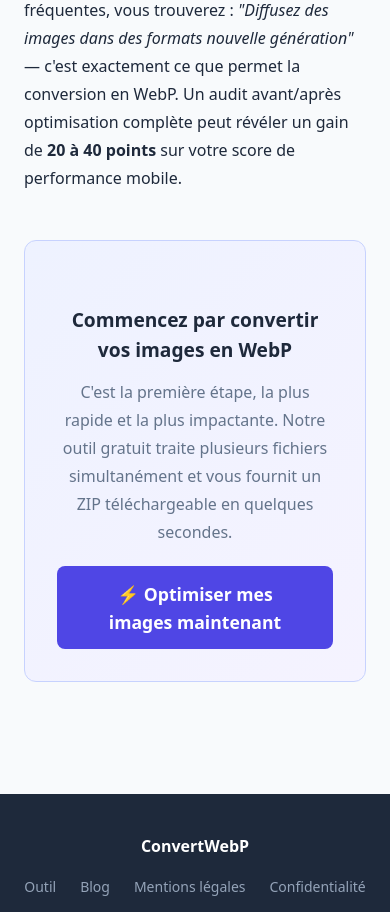
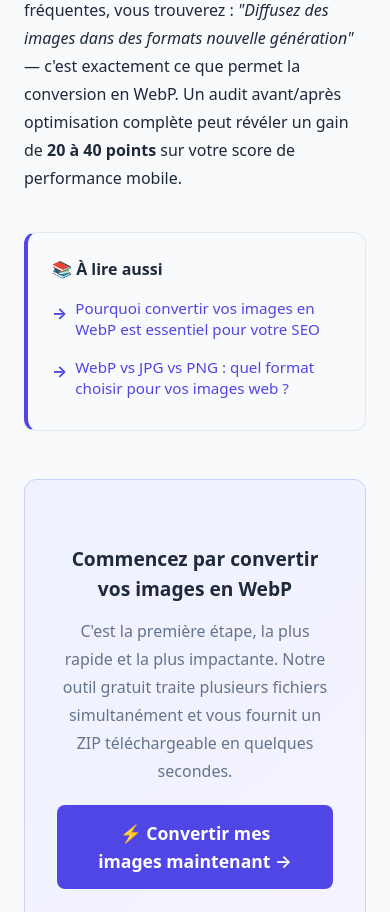
Before and after one commit to davidpatrypro-gi/convertisseur-webp, a FastAPI app: page /blog/optimiser-images-vitesse-site-google in a window 390 px wide. Shown: the part 5588-6500 px from the top of the page. Run offline with FastAPI, Linux system fonts and the light colour scheme.

Commit message:
a11y: contrast, touch targets, internal linking, URL normalization
Accessibilite (WCAG 2.1 AA):
- --success: #10B981 -> #0E7A4F (2.54:1 -> 5.36:1 sur blanc)
- min-height: 44px sur .btn, .btn-sm, .file-remove (cibles tactiles)
- aria-label descriptifs sur 6 liens 'Lire l'article' (index + blog/index)
- footer-links: min-height 44px sur mobile

Maillage interne:
- Section 'A lire aussi' dans les 3 articles (cross-links entre articles)
- CTA 'Convertir mes images maintenant' -> / dans chaque article
- Lien contextuel ConvertWebP -> / dans article optimiser

CSS article-related: bordure gauche violette, liste avec fleches

main.py:
- Middleware normalize_url : trailing slash + majuscules -> 301

robots.txt: pointe deja vers https://convertwebp.fr/sitemap.xml

Co-Authored-By: Claude Sonnet 4.6 <noreply@anthropic.com>

```diff
--- a/main.py
+++ b/main.py
@@ -40,6 +40,21 @@ async def add_performance_headers(request: Request, call_next):
     response.headers["X-Frame-Options"]        = "SAMEORIGIN"
     response.headers["Referrer-Policy"]        = "strict-origin-when-cross-origin"
     return response
+
+
+@app.middleware("http")
+async def normalize_url(request: Request, call_next):
+    """301 : URLs majuscules → minuscules, trailing slash (hors racine)."""
+    path = request.url.path
+    new_path = None
+    if path != "/" and path.endswith("/"):
+        new_path = path.rstrip("/")
+    elif path != path.lower():
+        new_path = path.lower()
+    if new_path:
+        url = str(request.url).replace(path, new_path, 1)
+        return RedirectResponse(url=url, status_code=301)
+    return await call_next(request)
 
 
 @app.middleware("http")
--- a/static/style.css
+++ b/static/style.css
@@ -11,7 +11,7 @@
   --border:        #E2E8F0;
   --text:          #1E293B;
   --text-muted:    #64748B;
-  --success:       #10B981;
+  --success:       #0E7A4F;   /* sombre : ratio 5.37:1 sur blanc ✓ */
   --success-bg:    #D1FAE5;
   --danger:        #EF4444;
   --radius:        12px;
@@ -77,6 +77,7 @@ a:hover { text-decoration: underline; }
   border-radius: var(--radius-sm); border: none;
   font-size: 1rem; font-weight: 600; cursor: pointer;
   transition: all var(--transition); text-decoration: none;
+  min-height: 44px; /* WCAG 2.5.5 — cible tactile ≥ 44 px */
 }
 .btn-primary  { background: var(--primary); color: white; }
 .btn-primary:hover { background: var(--primary-dark); transform: translateY(-1px); box-shadow: 0 4px 12px rgba(79,70,229,.35); }
@@ -84,9 +85,9 @@ a:hover { text-decoration: underline; }
 .btn-outline  { background: transparent; color: var(--primary); border: 1.5px solid var(--primary); }
 .btn-outline:hover { background: var(--primary); color: white; }
 .btn-success  { background: var(--success); color: white; }
-.btn-success:hover { background: #059669; }
+.btn-success:hover { background: #096040; }
 .btn-lg       { padding: .85rem 2rem; font-size: 1.1rem; }
-.btn-sm       { padding: .4rem .9rem; font-size: .875rem; }
+.btn-sm       { padding: .4rem .9rem; font-size: .875rem; min-height: 44px; }
 .btn-full     { width: 100%; }
 
 /* ── Hero ───────────────────────────────────────────────────────────────────── */
@@ -151,6 +152,8 @@ a:hover { text-decoration: underline; }
   background: none; border: none; cursor: pointer;
   color: var(--text-muted); font-size: 1.25rem; line-height: 1;
   padding: .25rem; border-radius: 4px; transition: color var(--transition);
+  min-width: 44px; min-height: 44px; /* cible tactile ≥ 44 px */
+  display: grid; place-items: center;
 }
 .file-remove:hover { color: var(--danger); }
 
@@ -321,6 +324,28 @@ a:hover { text-decoration: underline; }
 }
 .article-body td { padding: .65rem 1rem; border-bottom: 1px solid var(--border); }
 .article-body tr:nth-child(even) td { background: var(--bg); }
+
+/* ── Liens internes articles ──────────────────────────────────────────────── */
+.article-related {
+  background: var(--bg); border: 1px solid var(--border);
+  border-left: 4px solid var(--primary);
+  border-radius: var(--radius); padding: 1.5rem;
+  margin: 2.5rem 0;
+}
+.article-related h3 {
+  font-size: 1rem; font-weight: 700; margin-bottom: 1rem;
+  color: var(--text); margin-top: 0;
+}
+.article-related ul { list-style: none; margin: 0; padding: 0; display: flex; flex-direction: column; gap: .6rem; }
+.article-related li { display: flex; align-items: flex-start; gap: .5rem; }
+.article-related li::before { content: '→'; color: var(--primary); font-weight: 700; flex-shrink: 0; margin-top: .1rem; }
+.article-related a { font-weight: 500; font-size: .95rem; line-height: 1.4; }
+
+/* Espacement mobile footer links */
+@media (max-width: 600px) {
+  .footer-links { gap: 1rem; }
+  .footer-links a { min-height: 44px; display: inline-flex; align-items: center; }
+}
 
 .article-cta {
   background: linear-gradient(135deg, #EEF2FF, #F5F3FF);
--- a/templates/blog/optimiser-images-vitesse-site-google.html
+++ b/templates/blog/optimiser-images-vitesse-site-google.html
@@ -91,7 +91,7 @@
 
   <h3>1. Adoptez le format WebP</h3>
   <p>C'est la technique la plus impactante. Le format WebP, développé par Google, offre une compression 25 à 34% meilleure que JPEG et jusqu'à 80% meilleure que PNG, pour une qualité visuelle identique. C'est le seul format recommandé par Google dans ses outils Lighthouse et PageSpeed Insights sous la mention "Diffusez des images dans des formats nouvelle génération".</p>
-  <p>Notre outil <strong>ConvertWebP</strong> vous permet de convertir gratuitement et en masse vos images JPG et PNG en WebP en quelques secondes — sans inscription ni installation.</p>
+  <p>Notre outil <a href="/"><strong>ConvertWebP</strong></a> vous permet de convertir gratuitement et en masse vos images JPG et PNG en WebP en quelques secondes — sans inscription ni installation.</p>
 
   <h3>2. Compressez intelligemment</h3>
   <p>La compression ne se fait pas au détriment de la qualité si elle est bien calibrée. Quelques repères :</p>
@@ -129,10 +129,18 @@
   <p>Avant et après vos optimisations, utilisez <a href="https://pagespeed.web.dev" target="_blank" rel="noopener">Google PageSpeed Insights</a> pour mesurer l'impact de vos actions. Cet outil analyse votre site et vous donne un score de 0 à 100 pour mobile et desktop, ainsi que des recommandations précises.</p>
   <p>Parmi les recommandations les plus fréquentes, vous trouverez : <em>"Diffusez des images dans des formats nouvelle génération"</em> — c'est exactement ce que permet la conversion en WebP. Un audit avant/après optimisation complète peut révéler un gain de <strong>20 à 40 points</strong> sur votre score de performance mobile.</p>
 
+  <aside class="article-related" aria-label="Articles connexes">
+    <h3>📚 À lire aussi</h3>
+    <ul>
+      <li><a href="/blog/pourquoi-convertir-images-webp-seo">Pourquoi convertir vos images en WebP est essentiel pour votre SEO</a></li>
+      <li><a href="/blog/webp-vs-jpg-png-comparaison">WebP vs JPG vs PNG : quel format choisir pour vos images web ?</a></li>
+    </ul>
+  </aside>
+
   <div class="article-cta">
     <h3>Commencez par convertir vos images en WebP</h3>
     <p>C'est la première étape, la plus rapide et la plus impactante. Notre outil gratuit traite plusieurs fichiers simultanément et vous fournit un ZIP téléchargeable en quelques secondes.</p>
-    <a href="/#tool" class="btn btn-primary btn-lg">⚡ Optimiser mes images maintenant</a>
+    <a href="/" class="btn btn-primary btn-lg">⚡ Convertir mes images maintenant →</a>
   </div>
 
 </article>
```
Also changed, not shown: templates/blog/index.html (+6 -3 lines), templates/blog/pourquoi-convertir-images-webp-seo.html (+9 -1 lines), templates/blog/webp-vs-jpg-png-comparaison.html (+9 -1 lines), templates/index.html (+6 -3 lines).
